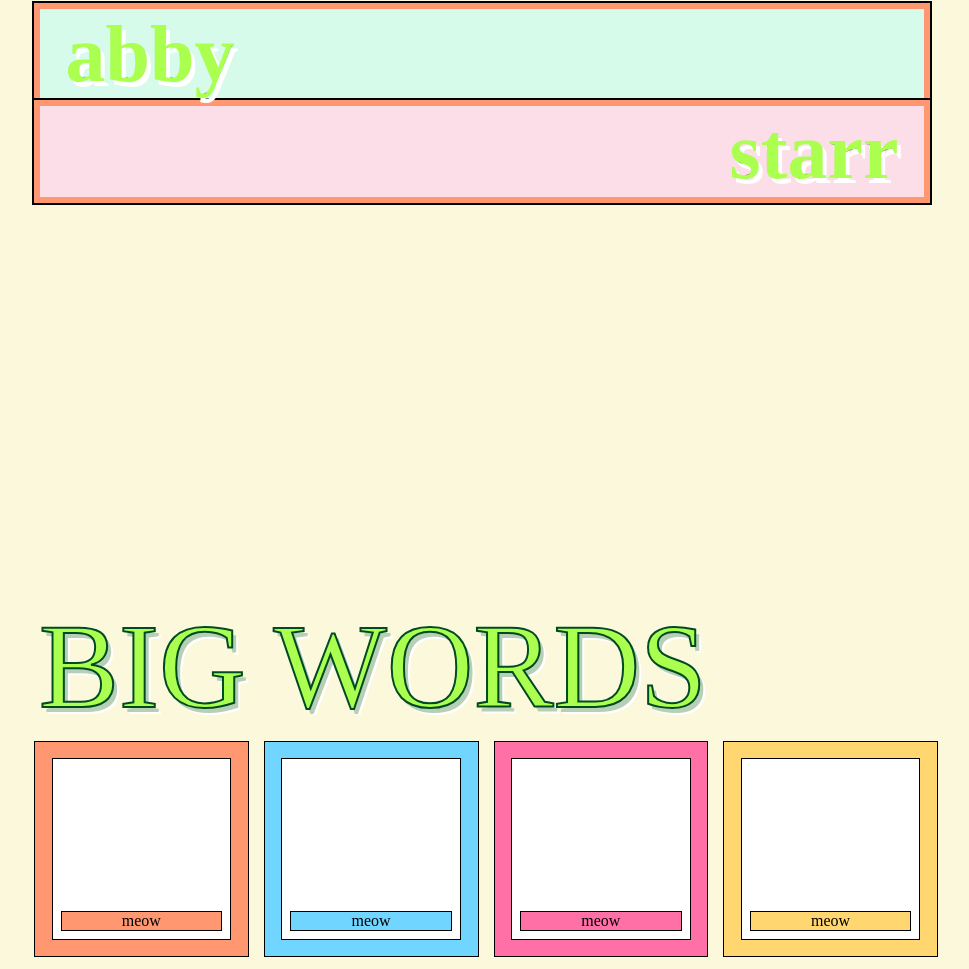
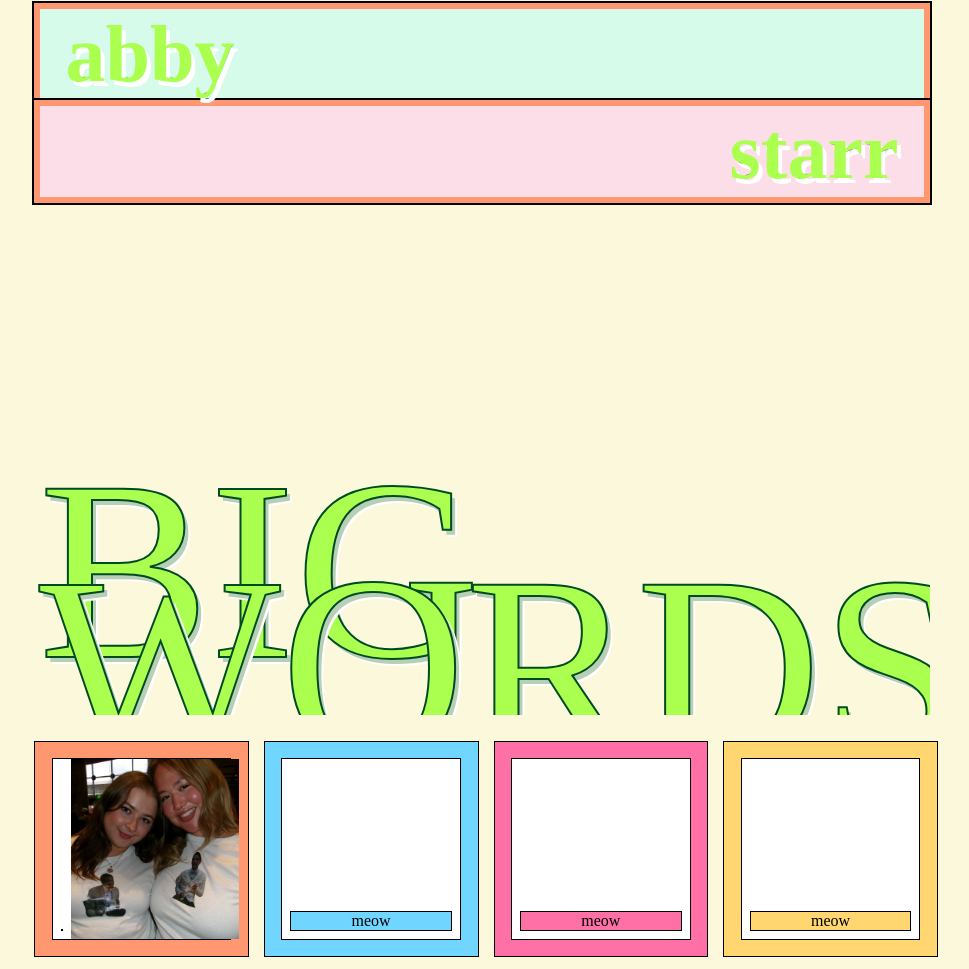
Before and after one commit to abigailstarr/redesign-IG, a plain HTML site: page index.html in a window 1280 px wide. Shown: the part 61-1030 px from the top of the page, without its empty margins (158-1127 px from the left). Drawn offline with Linux system fonts and the light colour scheme; a web font is replaced by a local one.

Commit message:
starting to try and add images, making font bigger still

```diff
--- a/index.html
+++ b/index.html
@@ -77,7 +77,7 @@
         33% { font-family: "Barrio"; }
         66% { font-family: "Rubik Glitch"; }
         100% { font-family: "Kranky"; }
-    }
+      }
 
       .first_word {
         background-color: rgba(179, 255, 252, 0.5);
@@ -89,7 +89,7 @@
         display: flex;
         justify-content: left;
         align-items: flex-end;
-        font-size: 11vw;
+        font-size: 15vw;
         padding: 0px 2vw;
         -webkit-text-stroke: 0.01px black;
         text-shadow: 4px 4.5px rgba(255, 255, 255, 1);
@@ -110,7 +110,7 @@
         justify-content: right;
         align-items: flex-end;
         height: auto;
-        font-size: 11vw;
+        font-size: 15vw;
         padding: 0px 2vw;
         -webkit-text-stroke: 0.01px black;
         text-shadow: 4px 4.5px rgba(255, 255, 255, 1);
@@ -127,7 +127,7 @@
         height: 40vw;
         align-items: flex-end;
         top: 20px;
-        font-size: 15vh;
+        font-size: 20vw;
         margin: 0vw 0vw;
         padding: 0px 0px 0px 5px;
         color: #abff4f;
@@ -176,6 +176,14 @@
         color: black;
         justify-content: center;
         margin: 0em 0.5em 0.5em 0.5em;
+        z-index: 10;
+      }
+
+      img {
+        width: 100%;
+        height: 100%;
+        object-fit: contain;
+        z-index: 5;
       }
 
       nav {
@@ -255,8 +263,8 @@
       <div class="outer-frame first-border">
         <div class="inner-frame">
           <div class="caption-bar first-border">
-            meow
           </div>
+          <img src="kk.jpg">
         </div></div>
       <div class="outer-frame second-border">
         <div class="inner-frame">
```
